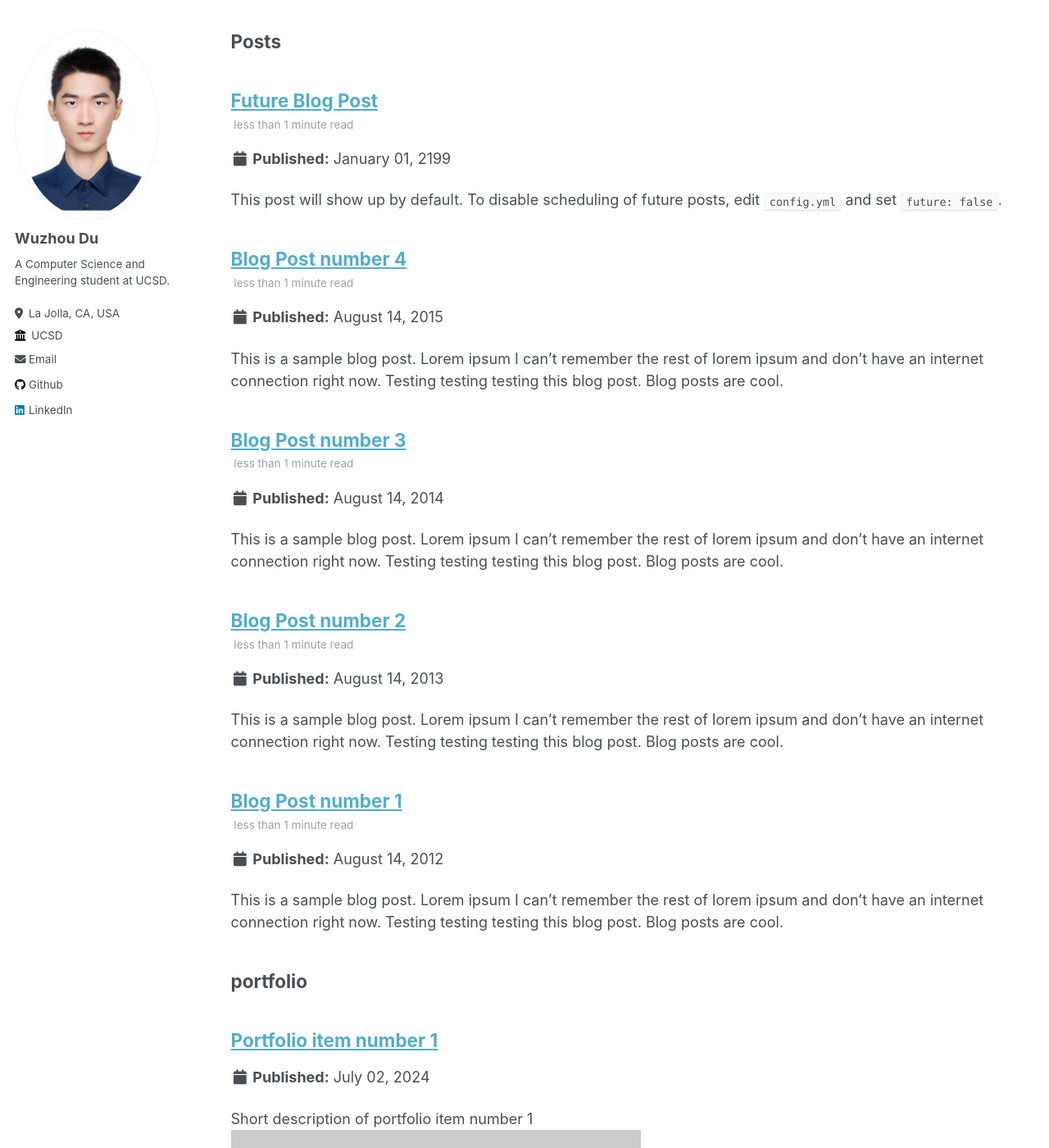
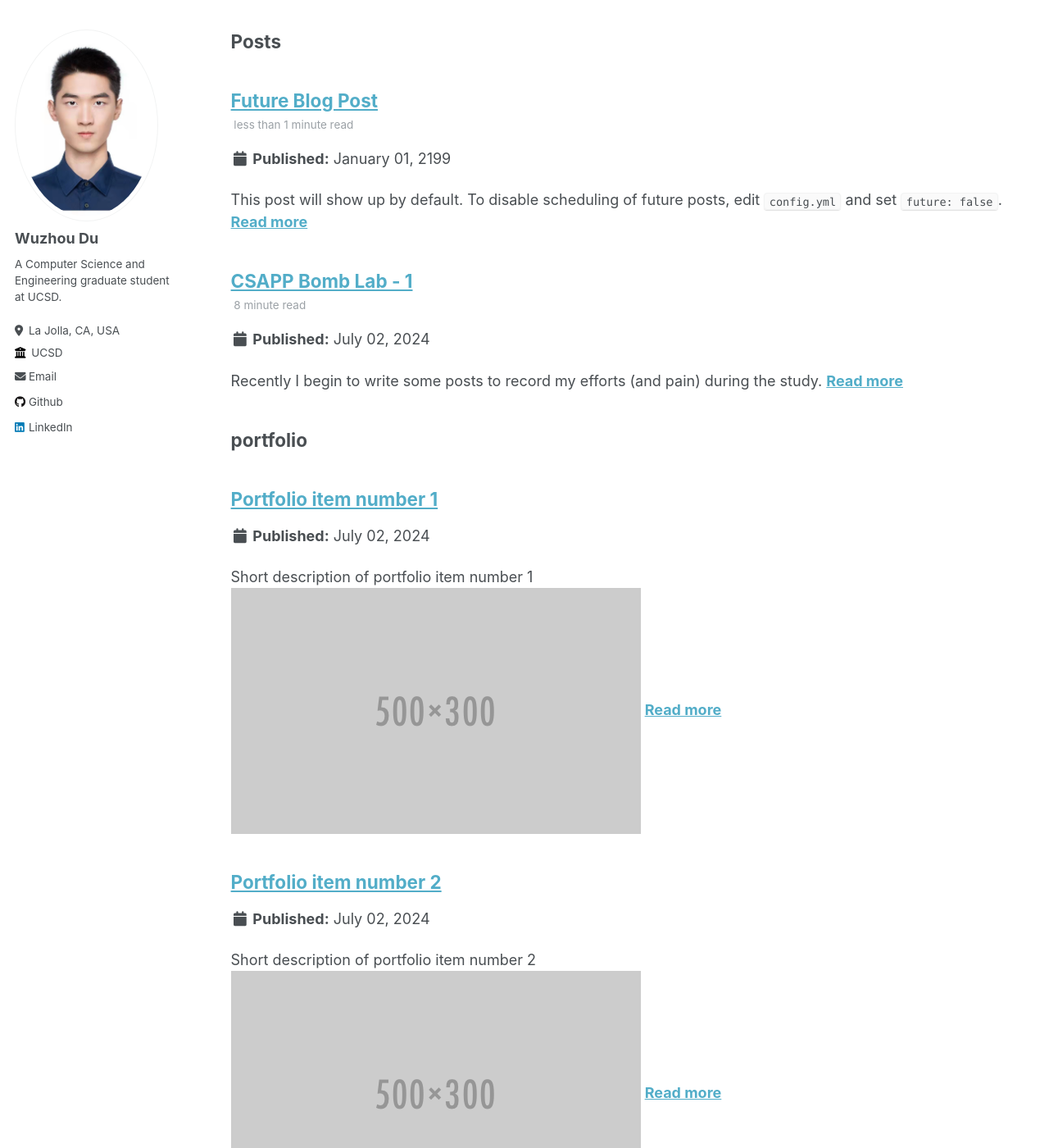
Before and after one commit to WuzhouDu/WuzhouDu.github.io, a Jekyll site: the page built from _pages/sitemap.md, in a window 1280 px wide and 1400 px high, scrolled down 1810 px. Shown: the whole window at 82% size. Built offline with Jekyll 4.4.1, drawn with Linux system fonts in a browser that asks for light colours; some of the changed text lies outside the part shown.

Commit message:
bomb lab day 1&2

```diff
--- a/_config.yml
+++ b/_config.yml
@@ -24,7 +24,7 @@ author:
   avatar           : "profile.jpg"
   name             : "Wuzhou Du"
   pronouns         : # example: "she/her"
-  bio              : "A Computer Science and Engineering student at UCSD."
+  bio              : "A Computer Science and Engineering graduate student at UCSD."
   location         : "La Jolla, CA, USA"
   employer         : "UCSD"
   uri              : # URL
@@ -77,8 +77,8 @@ author:
 teaser                   :  # filename of teaser fallback teaser image placed in /images/, .e.g. "500x300.png"
 breadcrumbs              : false # true, false (default)
 words_per_minute         : 160
-future                   : true
-read_more                : "disabled" # if enabled, adds "Read more" links to excerpts
+future                   : false
+read_more                : "enabled" # if enabled, adds "Read more" links to excerpts
 talkmap_link             : false #change to true to add link to talkmap on talks page
 comments:
   provider               : # false (default), "disqus", "discourse", "facebook", "google-plus", "staticman", "custom"
@@ -220,10 +220,10 @@ defaults:
       type: posts
     values:
       layout: single
-      author_profile: true
+      author_profile: false
       read_time: true
       comments: true
-      share: true
+      share: false
       related: true
   # _pages
   - scope:
--- a/_data/navigation.yml
+++ b/_data/navigation.yml
@@ -12,8 +12,8 @@ main:
   # - title: "Portfolio"
     # url: /portfolio/
 
-  # - title: "Blog Posts"
-    # url: /year-archive/
+  - title: "Blog Posts"
+    url: /year-archive/
 
   # - title: "CV"
   #   url: /cv/
--- a/_pages/year-archive.html
+++ b/_pages/year-archive.html
@@ -2,7 +2,7 @@
 layout: archive
 permalink: /year-archive/
 title: "Blog posts"
-author_profile: true
+author_profile: false
 redirect_from:
   - /wordpress/blog-posts/
 ---
--- a/_posts/2012-08-14-blog-post-1.md
+++ /dev/null
@@ -1,20 +0,0 @@
----
-title: 'Blog Post number 1'
-date: 2012-08-14
-permalink: /posts/2012/08/blog-post-1/
-tags:
-  - cool posts
-  - category1
-  - category2
----
-
-This is a sample blog post. Lorem ipsum I can't remember the rest of lorem ipsum and don't have an internet connection right now. Testing testing testing this blog post. Blog posts are cool.
-
-Headings are cool
-======
-
-You can have many headings
-======
-
-Aren't headings cool?
-------
--- a/_posts/2013-08-14-blog-post-2.md
+++ /dev/null
@@ -1,20 +0,0 @@
----
-title: 'Blog Post number 2'
-date: 2013-08-14
-permalink: /posts/2013/08/blog-post-2/
-tags:
-  - cool posts
-  - category1
-  - category2
----
-
-This is a sample blog post. Lorem ipsum I can't remember the rest of lorem ipsum and don't have an internet connection right now. Testing testing testing this blog post. Blog posts are cool.
-
-Headings are cool
-======
-
-You can have many headings
-======
-
-Aren't headings cool?
-------
--- a/_posts/2014-08-14-blog-post-3.md
+++ /dev/null
@@ -1,20 +0,0 @@
----
-title: 'Blog Post number 3'
-date: 2014-08-14
-permalink: /posts/2014/08/blog-post-3/
-tags:
-  - cool posts
-  - category1
-  - category2
----
-
-This is a sample blog post. Lorem ipsum I can't remember the rest of lorem ipsum and don't have an internet connection right now. Testing testing testing this blog post. Blog posts are cool.
-
-Headings are cool
-======
-
-You can have many headings
-======
-
-Aren't headings cool?
-------
```
Also changed, not shown: _posts/2015-08-14-blog-post-4.md (deleted, +0 -20 lines), _posts/2024-07-02-CSAPP-bomblab1.md (added, +212 -0 lines), files/CSAPP_labs/bomblab/commonRegisters.png (added).
